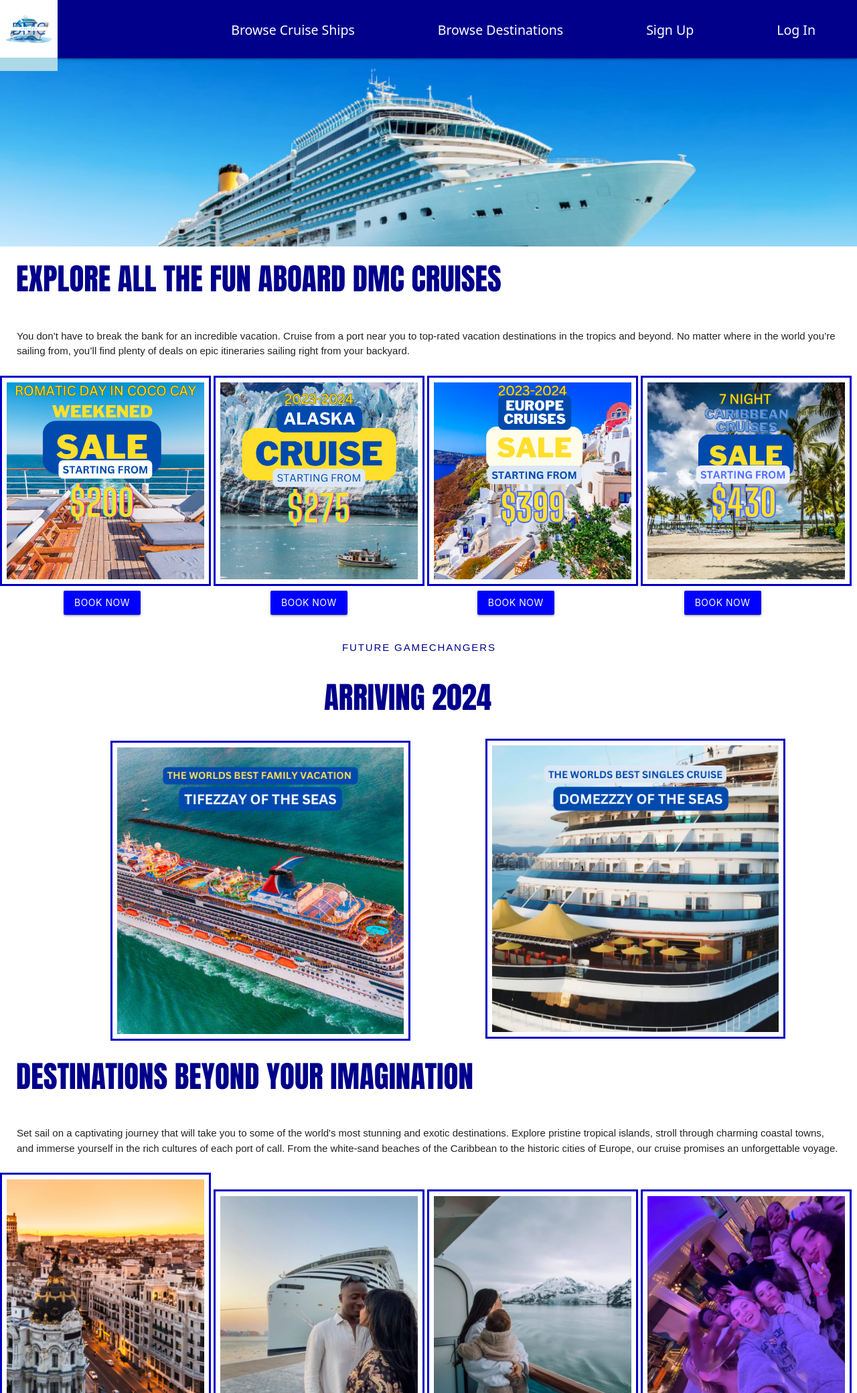
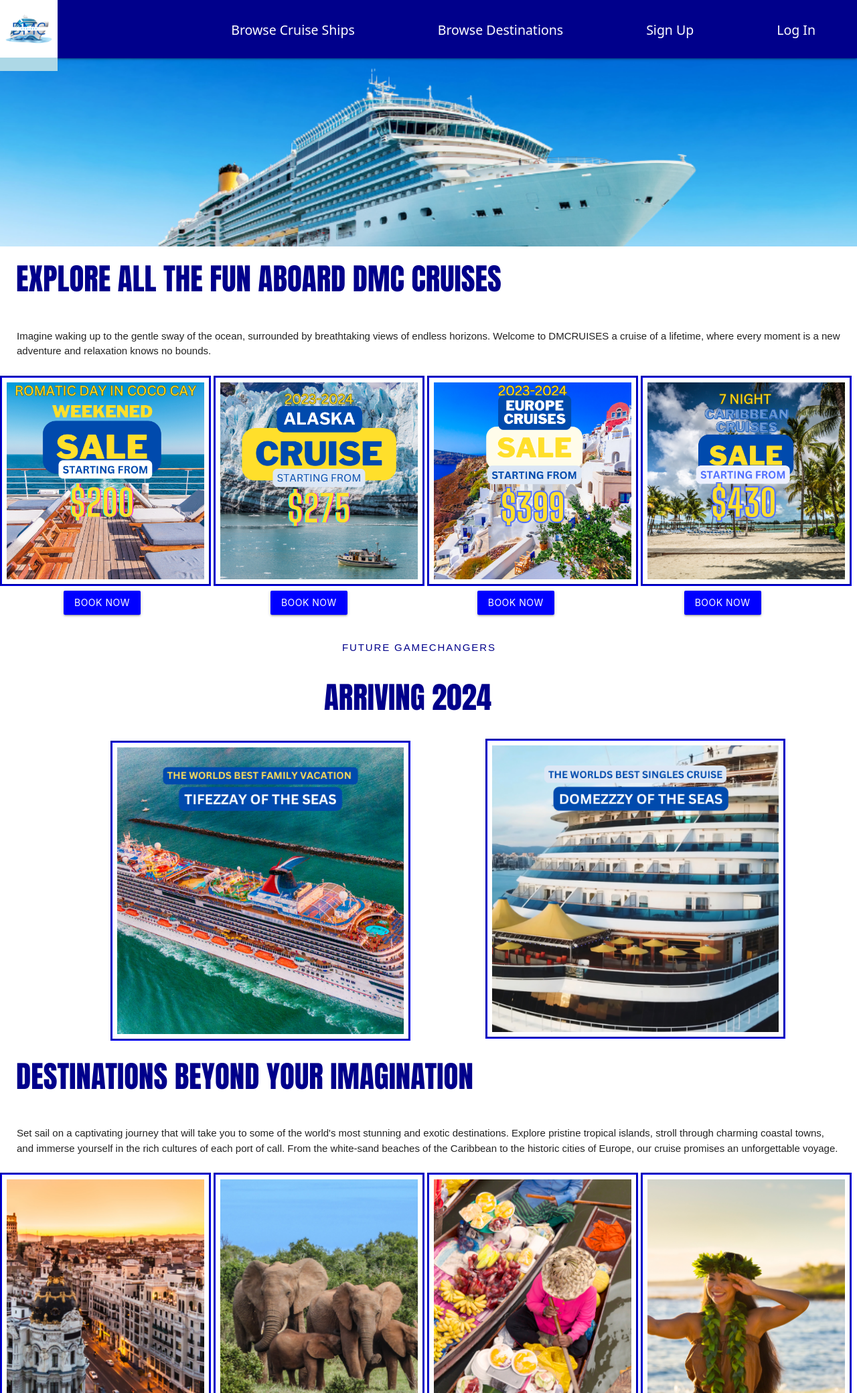
Before and after one commit to mlewis2257/dmc-cruises, a Django app: page / in a window 1280 px wide. Shown: the top 2080 px of the page at 67% size. Run offline with Django 4.2, Linux system fonts and the light colour scheme; parts of the project's set-up code (start-up, migrations or seed data) failed here and were passed over.

Commit message:
css index

```diff
--- a/main_app/templates/home.html
+++ b/main_app/templates/home.html
@@ -123,7 +123,7 @@ h2 {
 <div class="row">
   <div class="col-sm-6 order-md-2">
     <h5>EXPLORE ALL THE FUN ABOARD DMC CRUISES</h5>
-    <h6>You don’t have to break the bank for an incredible vacation. Cruise from a port near you to top-rated vacation destinations in the tropics and beyond. No matter where in the world you’re sailing from, you’ll find plenty of deals on epic itineraries sailing right from your backyard.</h6>
+    <h6>Imagine waking up to the gentle sway of the ocean, surrounded by breathtaking views of endless horizons. Welcome to DMCRUISES a cruise of a lifetime, where every moment is a new adventure and relaxation knows no bounds.</h6>
   </div>
 </div>
 
@@ -167,11 +167,51 @@ h2 {
   <div class="col-4">
     <div id="simple-list-example" class="d-flex flex-column gap-2 simple-list-example-scrollspy text-center">
       <a class="p-1 rounded" href="#simple-list-item-1"> <img id="cruise_home" src="../../static/images/spain.png"></a>
-      <a class="p-1 rounded" href="#simple-list-item-2"> <img id="cruise_home" src="../../static/images/couple.png"></a>
-      <a class="p-1 rounded" href="#simple-list-item-3"> <img id="cruise_home" src="../../static/images/mother.png"></a>
-      <a class="p-1 rounded" href="#simple-list-item-4"> <img id="cruise_home" src="../../static/images/kids.png"></a>
+      <a class="p-1 rounded" href="#simple-list-item-2"> <img id="cruise_home" src="../../static/images/africa.png"></a>
+      <a class="p-1 rounded" href="#simple-list-item-3"> <img id="cruise_home" src="../../static/images/thai.png"></a>
+      <a class="p-1 rounded" href="#simple-list-item-4"> <img id="cruise_home" src="../../static/images/haw.png"></a>
     </div>
   </div>
+
+  <h5>Luxury Awaits at Sea</h5>
+<h6>Our cruise ship is a floating paradise, offering you the epitome of comfort and elegance. Choose from a range of spacious cabins and suites, each designed to provide you with a private sanctuary at sea. Wake up to panoramic ocean views from your private balcony, indulge in world-class cuisine at our gourmet restaurants, and unwind in our luxurious spa and wellness center.</h6>
+
+<div class="row">
+  <div class="col-4">
+    <div id="simple-list-example" class="d-flex flex-column gap-2 simple-list-example-scrollspy text-center">
+      <a class="p-1 rounded" href="#simple-list-item-1"> <img id="cruise_home" src="../../static/images/hat.png"></a>
+      <a class="p-1 rounded" href="#simple-list-item-2"> <img id="cruise_home" src="../../static/images/chair.png"></a>
+      <a class="p-1 rounded" href="#simple-list-item-3"> <img id="cruise_home" src="../../static/images/food.png"></a>
+      <a class="p-1 rounded" href="#simple-list-item-4"> <img id="cruise_home" src="../../static/images/water.png"></a>
+    </div>
+  </div>
+
+  <h5>Endless Entertainment</h5>
+  <h6>Your days at sea are filled with excitement and entertainment. Enjoy dazzling Broadway-style shows, live music performances, and thrilling casino nights. Relax by the pool, take a dip in our crystal-clear waters, or savor a cocktail while watching the sunset from our expansive sun deck.</h6>
+
+  <div class="row">
+    <div class="col-4">
+      <div id="simple-list-example" class="d-flex flex-column gap-2 simple-list-example-scrollspy text-center">
+        <a class="p-1 rounded" href="#simple-list-item-1"> <img id="cruise_home" src="../../static/images/yellow.png"></a>
+        <a class="p-1 rounded" href="#simple-list-item-2"> <img id="cruise_home" src="../../static/images/cshow.png"></a>
+        <a class="p-1 rounded" href="#simple-list-item-3"> <img id="cruise_home" src="../../static/images/casino.png"></a>
+        <a class="p-1 rounded" href="#simple-list-item-4"> <img id="cruise_home" src="../../static/images/drink.png"></a>
+      </div>
+    </div>
+
+
+    <h5>Adventure Beyond the Ship</h5>
+    <h6>In each port of call, you'll have the chance to explore the local culture, partake in exciting shore excursions, and create lasting memories. Dive into crystal-clear waters for snorkeling adventures, explore ancient ruins, or simply relax on a beautiful beach. The choice is yours.</h6>
+
+    <div class="row">
+      <div class="col-4">
+        <div id="simple-list-example" class="d-flex flex-column gap-2 simple-list-example-scrollspy text-center">
+          <a class="p-1 rounded" href="#simple-list-item-1"> <img id="cruise_home" src="../../static/images/camel.png"></a>
+          <a class="p-1 rounded" href="#simple-list-item-2"> <img id="cruise_home" src="../../static/images/elph.png"></a>
+          <a class="p-1 rounded" href="#simple-list-item-3"> <img id="cruise_home" src="../../static/images/fish.png"></a>
+          <a class="p-1 rounded" href="#simple-list-item-4"> <img id="cruise_home" src="../../static/images/canu.png"></a>
+        </div>
+      </div>
 
 <h4>THE MOST EXCITING CRUISE DESTINATIONS</h4>
 <h5>AND AWARD-WINNING SHIPS</h5>
```
Also changed, not shown: main_app/static/images/africa.png (added), main_app/static/images/camel.png (added), main_app/static/images/canu.png (added), main_app/static/images/casino.png (added), main_app/static/images/chair.png (added), main_app/static/images/cshow.png (added), main_app/static/images/drink.png (added), main_app/static/images/elph.png (added), main_app/static/images/fish.png (added), main_app/static/images/food.png (added), main_app/static/images/hat.png (added), main_app/static/images/haw.png (added), main_app/static/images/thai.png (added), 2 other files.
